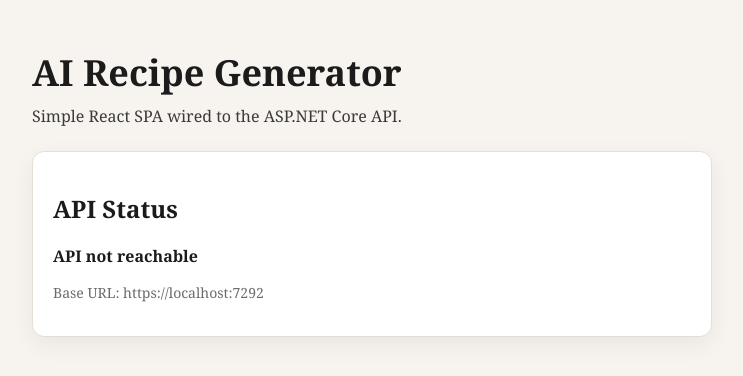
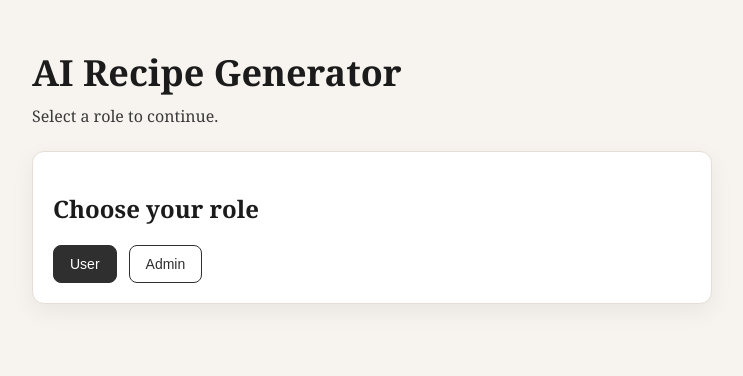
Before and after one commit to holubeu/AI.Recipe.Generator, a React (Vite) app in the folder frontend/: page / in a window 1280 px wide. Shown: the top 376 px of the page, without its empty margins (268-1011 px from the left). Built offline with nearby package versions, Linux system fonts and the light colour scheme; no server answers.

Commit message:
Add Start page, Router, Role switch

```diff
--- a/frontend/package.json
+++ b/frontend/package.json
@@ -10,7 +10,8 @@
   },
   "dependencies": {
     "react": "^18.3.1",
-    "react-dom": "^18.3.1"
+    "react-dom": "^18.3.1",
+    "react-router-dom": "^6.26.2"
   },
   "devDependencies": {
     "@types/react": "^18.3.12",
--- a/frontend/src/App.tsx
+++ b/frontend/src/App.tsx
@@ -1,44 +1,39 @@
-import { useEffect, useState } from "react";
-import { apiBaseUrl, getJson } from "./lib/apiClient";
-
-type ApiStatus = {
-  ok: boolean;
-  message: string;
-};
+import { useState } from "react";
+import { Navigate, Route, Routes } from "react-router-dom";
+import AdminLayout from "./layouts/AdminLayout";
+import UserLayout from "./layouts/UserLayout";
+import AdminHome from "./pages/AdminHome";
+import StartPage from "./pages/StartPage";
+import UserHome from "./pages/UserHome";
+import { getRole, setRole, type UserRole } from "./lib/roleStorage";
 
 export default function App() {
-  const [status, setStatus] = useState<ApiStatus>({
-    ok: false,
-    message: "Checking API..."
-  });
+  const [role, setCurrentRole] = useState<UserRole | null>(getRole());
 
-  useEffect(() => {
-    const check = async () => {
-      try {
-        await getJson("/openapi/v1.json");
-        setStatus({ ok: true, message: "API reachable" });
-      } catch {
-        setStatus({ ok: false, message: "API not reachable" });
-      }
-    };
-
-    check();
-  }, []);
+  const handleRoleSelect = (selectedRole: UserRole) => {
+    setRole(selectedRole);
+    setCurrentRole(selectedRole);
+  };
 
   return (
-    <div className="page">
-      <header className="header">
-        <h1>AI Recipe Generator</h1>
-        <p>Simple React SPA wired to the ASP.NET Core API.</p>
-      </header>
+    <Routes>
+      <Route path="/" element={<StartPage onSelectRole={handleRoleSelect} />} />
 
-      <section className="card">
-        <h2>API Status</h2>
-        <p>
-          <strong>{status.message}</strong>
-        </p>
-        <p className="muted">Base URL: {apiBaseUrl}</p>
-      </section>
-    </div>
+      <Route
+        path="/user"
+        element={role === "user" ? <UserLayout /> : <Navigate to="/" replace />}
+      >
+        <Route index element={<UserHome />} />
+      </Route>
+
+      <Route
+        path="/admin"
+        element={role === "admin" ? <AdminLayout /> : <Navigate to="/" replace />}
+      >
+        <Route index element={<AdminHome />} />
+      </Route>
+
+      <Route path="*" element={<Navigate to="/" replace />} />
+    </Routes>
   );
 }
--- /dev/null
+++ b/frontend/src/layouts/AdminLayout.tsx
@@ -0,0 +1,15 @@
+import { Link, Outlet } from "react-router-dom";
+
+export default function AdminLayout() {
+  return (
+    <div className="page">
+      <header className="layout-header">
+        <h1>Admin Area</h1>
+        <Link className="link" to="/">
+          Change role
+        </Link>
+      </header>
+      <Outlet />
+    </div>
+  );
+}
--- /dev/null
+++ b/frontend/src/layouts/UserLayout.tsx
@@ -0,0 +1,15 @@
+import { Link, Outlet } from "react-router-dom";
+
+export default function UserLayout() {
+  return (
+    <div className="page">
+      <header className="layout-header">
+        <h1>User Area</h1>
+        <Link className="link" to="/">
+          Change role
+        </Link>
+      </header>
+      <Outlet />
+    </div>
+  );
+}
--- a/frontend/src/lib/apiClient.ts
+++ b/frontend/src/lib/apiClient.ts
@@ -1,9 +1,13 @@
+import { getRole } from "./roleStorage";
+
 const API_BASE_URL = "https://localhost:7292";
 
 export const apiBaseUrl = API_BASE_URL;
 
 export async function getJson<T>(path: string): Promise<T> {
-  const response = await fetch(`${API_BASE_URL}${path}`);
+  const role = getRole();
+  const headers: HeadersInit = role ? { "X-User-Role": role } : {};
+  const response = await fetch(`${API_BASE_URL}${path}`, { headers });
   if (!response.ok) {
     throw new Error(`Request failed: ${response.status}`);
   }
--- /dev/null
+++ b/frontend/src/lib/roleStorage.ts
@@ -0,0 +1,16 @@
+export type UserRole = "user" | "admin";
+
+const ROLE_KEY = "selectedRole";
+
+export function setRole(role: UserRole): void {
+  localStorage.setItem(ROLE_KEY, role);
+}
+
+export function getRole(): UserRole | null {
+  const value = localStorage.getItem(ROLE_KEY);
+  return value === "user" || value === "admin" ? value : null;
+}
+
+export function clearRole(): void {
+  localStorage.removeItem(ROLE_KEY);
+}
--- a/frontend/src/main.tsx
+++ b/frontend/src/main.tsx
@@ -1,10 +1,13 @@
 import React from "react";
 import ReactDOM from "react-dom/client";
+import { BrowserRouter } from "react-router-dom";
 import App from "./App";
 import "./styles.css";
 
 ReactDOM.createRoot(document.getElementById("root")!).render(
   <React.StrictMode>
-    <App />
+    <BrowserRouter>
+      <App />
+    </BrowserRouter>
   </React.StrictMode>
 );
--- /dev/null
+++ b/frontend/src/pages/AdminHome.tsx
@@ -0,0 +1,15 @@
+import { apiBaseUrl } from "../lib/apiClient";
+import { getRole } from "../lib/roleStorage";
+
+export default function AdminHome() {
+  const role = getRole();
+
+  return (
+    <section className="card">
+      <h2>Welcome, Admin</h2>
+      <p>This is the default admin page.</p>
+      <p className="muted">Role: {role ?? "unknown"}</p>
+      <p className="muted">API Base URL: {apiBaseUrl}</p>
+    </section>
+  );
+}
--- /dev/null
+++ b/frontend/src/pages/StartPage.tsx
@@ -0,0 +1,36 @@
+import { useNavigate } from "react-router-dom";
+import type { UserRole } from "../lib/roleStorage";
+
+type StartPageProps = {
+  onSelectRole: (role: UserRole) => void;
+};
+
+export default function StartPage({ onSelectRole }: StartPageProps) {
+  const navigate = useNavigate();
+
+  const handleSelect = (role: UserRole) => {
+    onSelectRole(role);
+    navigate(role === "user" ? "/user" : "/admin");
+  };
+
+  return (
+    <div className="page">
+      <header className="header">
+        <h1>AI Recipe Generator</h1>
+        <p>Select a role to continue.</p>
+      </header>
+
+      <section className="card">
+        <h2>Choose your role</h2>
+        <div className="role-buttons">
+          <button className="button" onClick={() => handleSelect("user")}>
+            User
+          </button>
+          <button className="button secondary" onClick={() => handleSelect("admin")}>
+            Admin
+          </button>
+        </div>
+      </section>
+    </div>
+  );
+}
--- /dev/null
+++ b/frontend/src/pages/UserHome.tsx
@@ -0,0 +1,15 @@
+import { apiBaseUrl } from "../lib/apiClient";
+import { getRole } from "../lib/roleStorage";
+
+export default function UserHome() {
+  const role = getRole();
+
+  return (
+    <section className="card">
+      <h2>Welcome, User</h2>
+      <p>This is the default user page.</p>
+      <p className="muted">Role: {role ?? "unknown"}</p>
+      <p className="muted">API Base URL: {apiBaseUrl}</p>
+    </section>
+  );
+}
--- a/frontend/src/styles.css
+++ b/frontend/src/styles.css
@@ -36,6 +36,40 @@ body {
   box-shadow: 0 8px 24px rgba(0, 0, 0, 0.06);
 }
 
+.role-buttons {
+  display: flex;
+  gap: 12px;
+  margin-top: 16px;
+}
+
+.button {
+  border: 1px solid #2f2f2f;
+  background: #2f2f2f;
+  color: #ffffff;
+  padding: 10px 16px;
+  border-radius: 8px;
+  cursor: pointer;
+  font-size: 14px;
+}
+
+.button.secondary {
+  background: transparent;
+  color: #2f2f2f;
+}
+
+.layout-header {
+  display: flex;
+  align-items: center;
+  justify-content: space-between;
+  margin-bottom: 20px;
+}
+
+.link {
+  color: #2f2f2f;
+  text-decoration: none;
+  font-weight: 600;
+}
+
 .muted {
   color: #6b6b6b;
   font-size: 14px;
```
Also changed, not shown: 1 other file (tests, documents, lock files or other folders).
